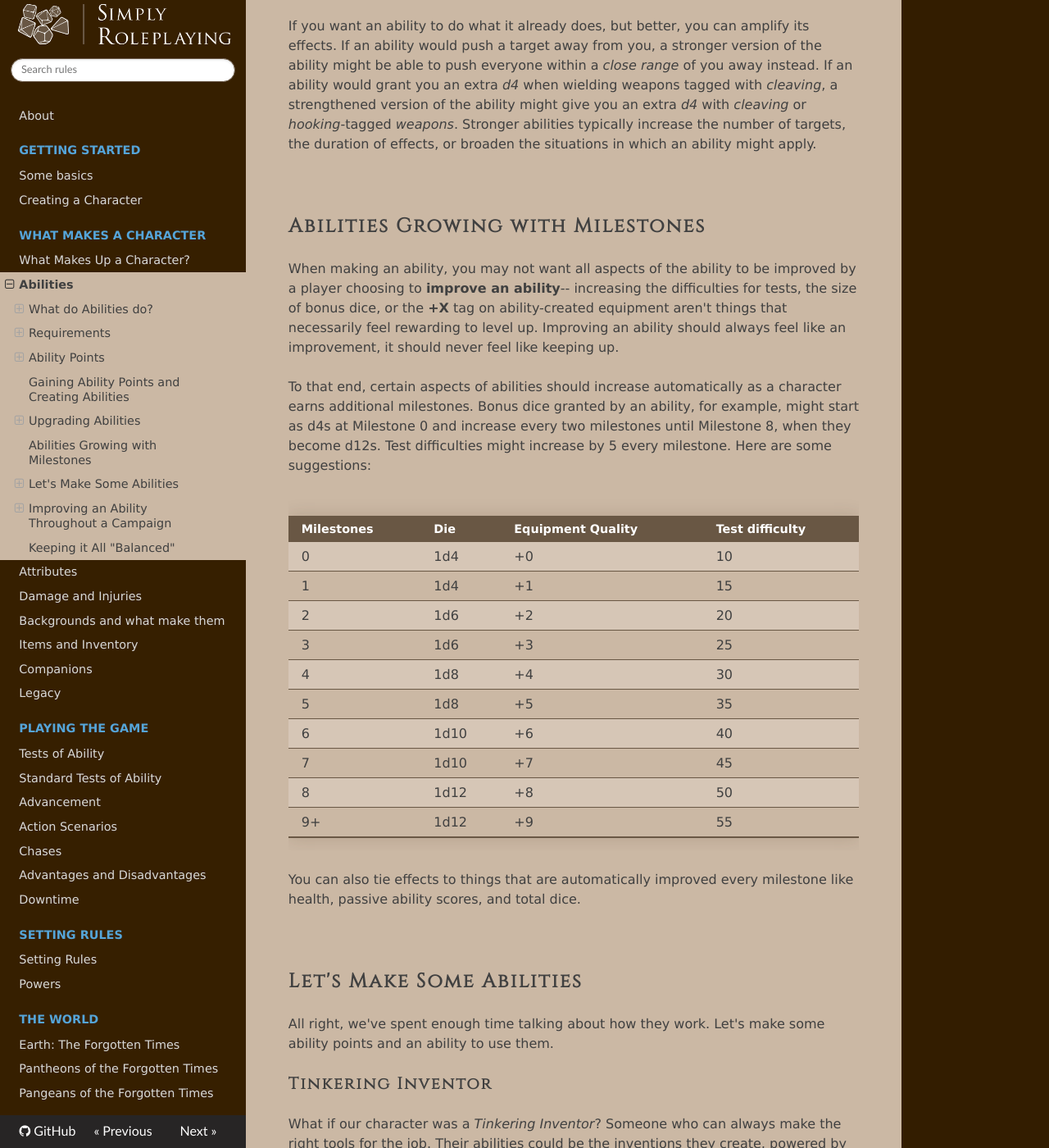
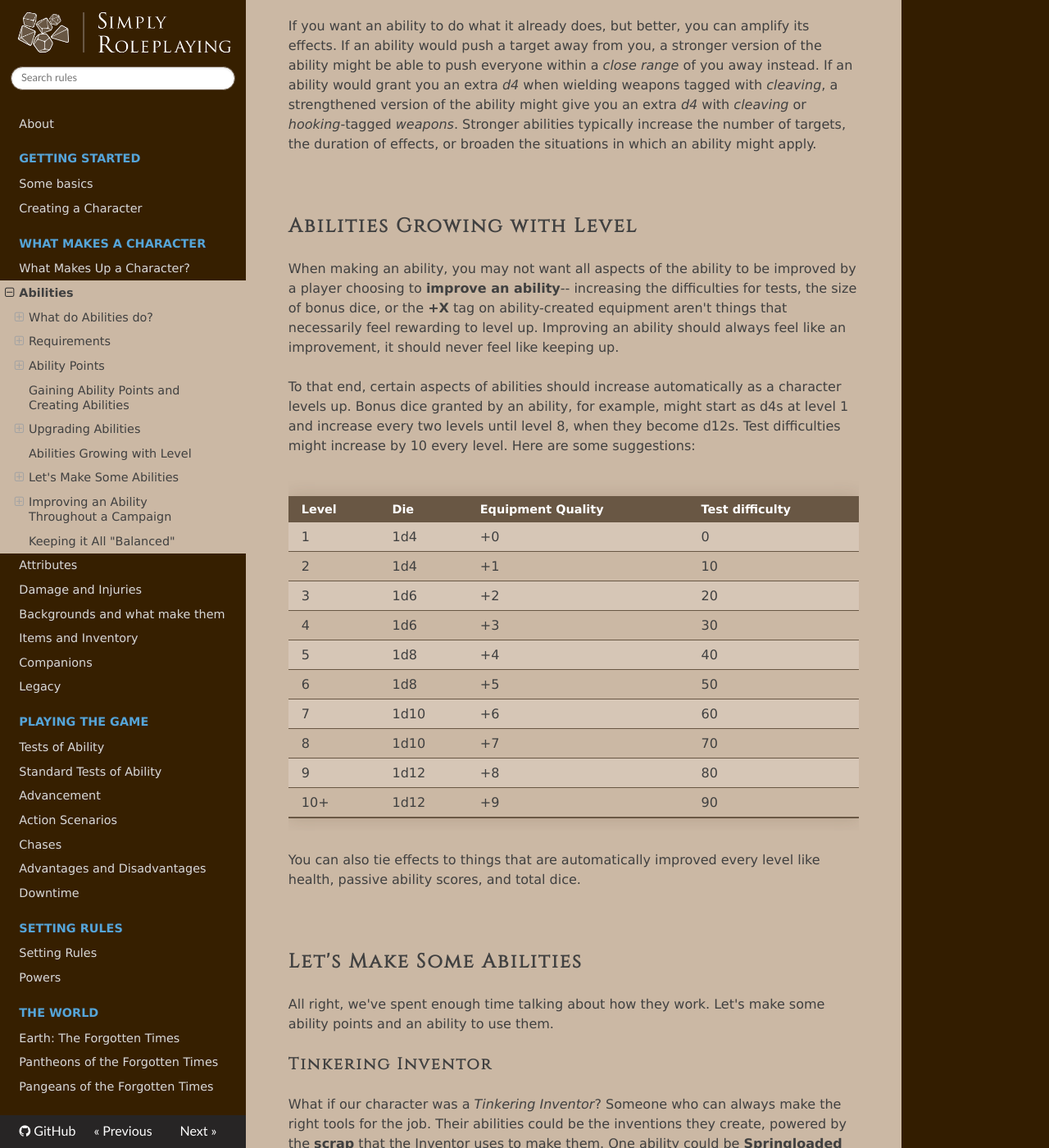
Before and after one commit to TheFifthRider/simply-roleplaying-webapp, an MkDocs documentation site: the page built from docs/character/abilities.md, in a window 1280 px wide and 1400 px high, scrolled down 4255 px. Shown: the whole window at 82% size. Built offline with MkDocs 1.6.1, drawn with Linux system fonts in a browser that asks for light colours; nearby versions of some CDN libraries.

Commit message:
reword: Milestone -> Leveling up

```diff
--- a/docs/character/abilities.md
+++ b/docs/character/abilities.md
@@ -95,26 +95,26 @@
 
 <br/>
 
-## Abilities Growing with Milestones
+## Abilities Growing with Level
 
 When making an ability, you may not want all aspects of the ability to be improved by a player choosing to **improve an ability**-- increasing the difficulties for tests, the size of bonus dice, or the **+X** tag on ability-created equipment aren't things that necessarily feel rewarding to level up. Improving an ability should always feel like an improvement, it should never feel like keeping up.
 
-To that end, certain aspects of abilities should increase automatically as a character earns additional milestones. Bonus dice granted by an ability, for example, might start as d4s at Milestone 0 and increase every two milestones until Milestone 8, when they become d12s. Test difficulties might increase by 5 every milestone. Here are some suggestions:
+To that end, certain aspects of abilities should increase automatically as a character levels up. Bonus dice granted by an ability, for example, might start as d4s at level 1 and increase every two levels until level 8, when they become d12s. Test difficulties might increase by 10 every level. Here are some suggestions:
 
-| Milestones | Die  | Equipment Quality | Test difficulty |
+| Level | Die  | Equipment Quality | Test difficulty |
 | ---------- | ---- | ----------------- | ------- |
-| 0          | 1d4  | +0                |10|
-| 1          | 1d4  | +1                |15|
-| 2          | 1d6  | +2                |20|
-| 3          | 1d6  | +3                |25|
-| 4          | 1d8  | +4                |30|
-| 5          | 1d8  | +5                |35|
-| 6          | 1d10 | +6                |40|
-| 7          | 1d10 | +7                |45|
-| 8          | 1d12 | +8                |50|
-| 9+         | 1d12 | +9                |55|
+| 1         | 1d4  | +0                |0|
+| 2         | 1d4  | +1                |10|
+| 3         | 1d6  | +2                |20|
+| 4         | 1d6  | +3                |30|
+| 5         | 1d8  | +4                |40|
+| 6         | 1d8  | +5                |50|
+| 7         | 1d10 | +6                |60|
+| 8         | 1d10 | +7                |70|
+| 9         | 1d12 | +8                |80|
+| 10+       | 1d12 | +9                |90|
 
-You can also tie effects to things that are automatically improved every milestone like health, passive ability scores, and total dice.
+You can also tie effects to things that are automatically improved every level like health, passive ability scores, and total dice.
 
 <br/>
 
```
Also changed, not shown: docs/character/attributes.md (+1 -1 lines), docs/character/companions.md (+1 -1 lines), docs/character/damage_and_injuries.md (+1 -1 lines), docs/gameplay/advancement.md (+6 -6 lines), docs/gameplay/tests.md (+9 -9 lines).
